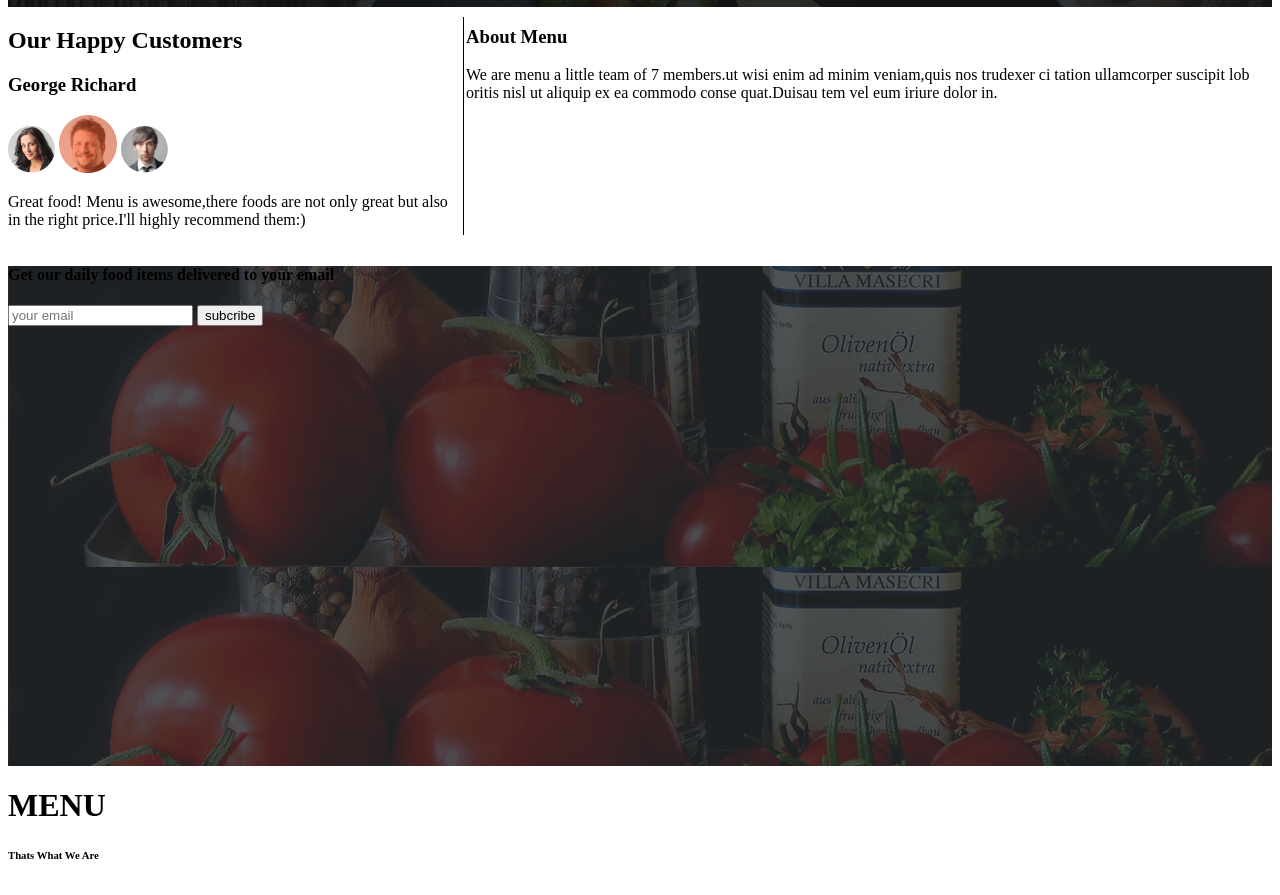
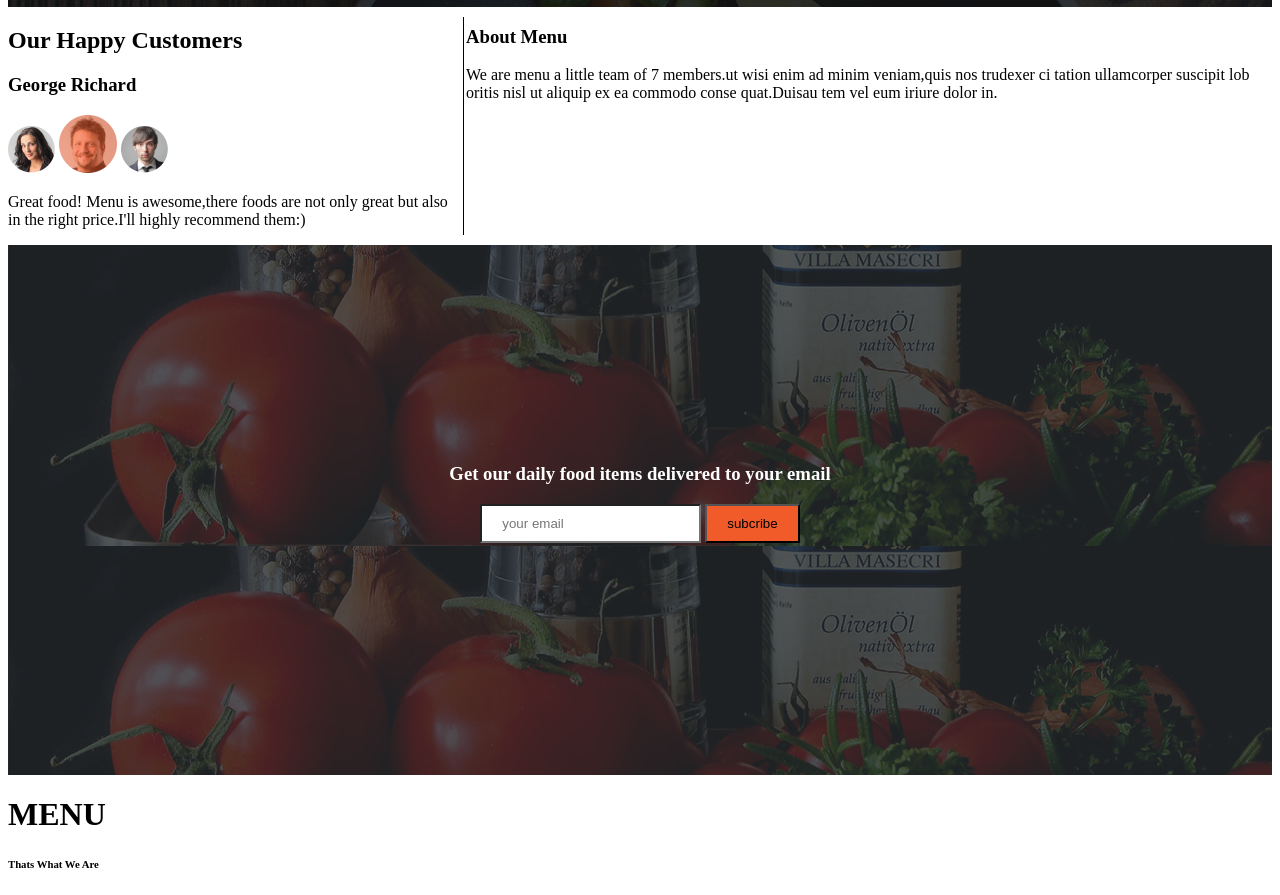
Before and after one commit to easthermutheumwengei/Anitas-Kitchen, a plain HTML site: page index.html in a window 1280 px wide. Shown: the part 2675-3570 px from the top of the page. Drawn offline with Linux system fonts and the light colour scheme.

```diff
--- a/index.html
+++ b/index.html
@@ -104,13 +104,16 @@
 </div>
 </div>
 <div class="get">
-    <h4>Get our daily food items delivered to your email</h4>
+    <div class="all"></div>
+    <h3>Get our daily food items delivered to your email</h3>
     <form action="">
-        <input type="email" placeholder="your email">
-        <input type="button" value="subcribe">
+        <input class="email" type="email" placeholder="your email">
+        <input class="button" type="button" value="subcribe">
     </form>
 </div>
+<div class="menu1">
 <h1>MENU</h1>
 <h6>Thats What We Are</h6>
+</div>
 </body>
 </html>
--- a/style.css
+++ b/style.css
@@ -81,4 +81,18 @@ color: white;
 .get{
     background-image: url("./assets-20210424T204913Z-001/assets/backgrounds/subscribe.jpg");
     height: 500px;
+    text-align: center;
+    color: white;
+    padding-bottom: 30px;
 }
+.email{
+    background-color: white;
+    padding: 10px 20px;
+}
+.button{
+    background-color: #F15A29;
+    padding: 10px 20px;
+}
+.all{
+    padding-bottom: 200px;
+}
```
